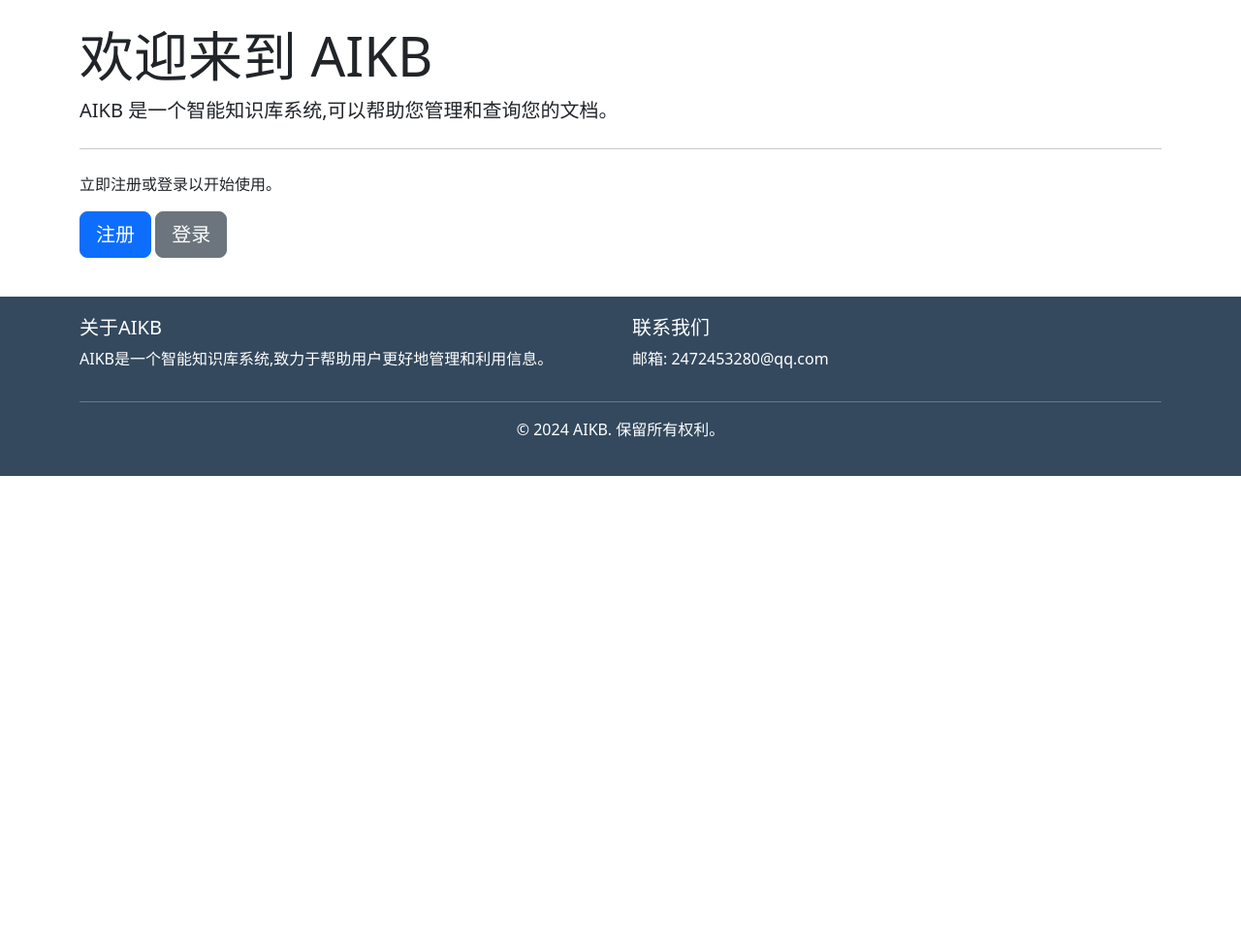
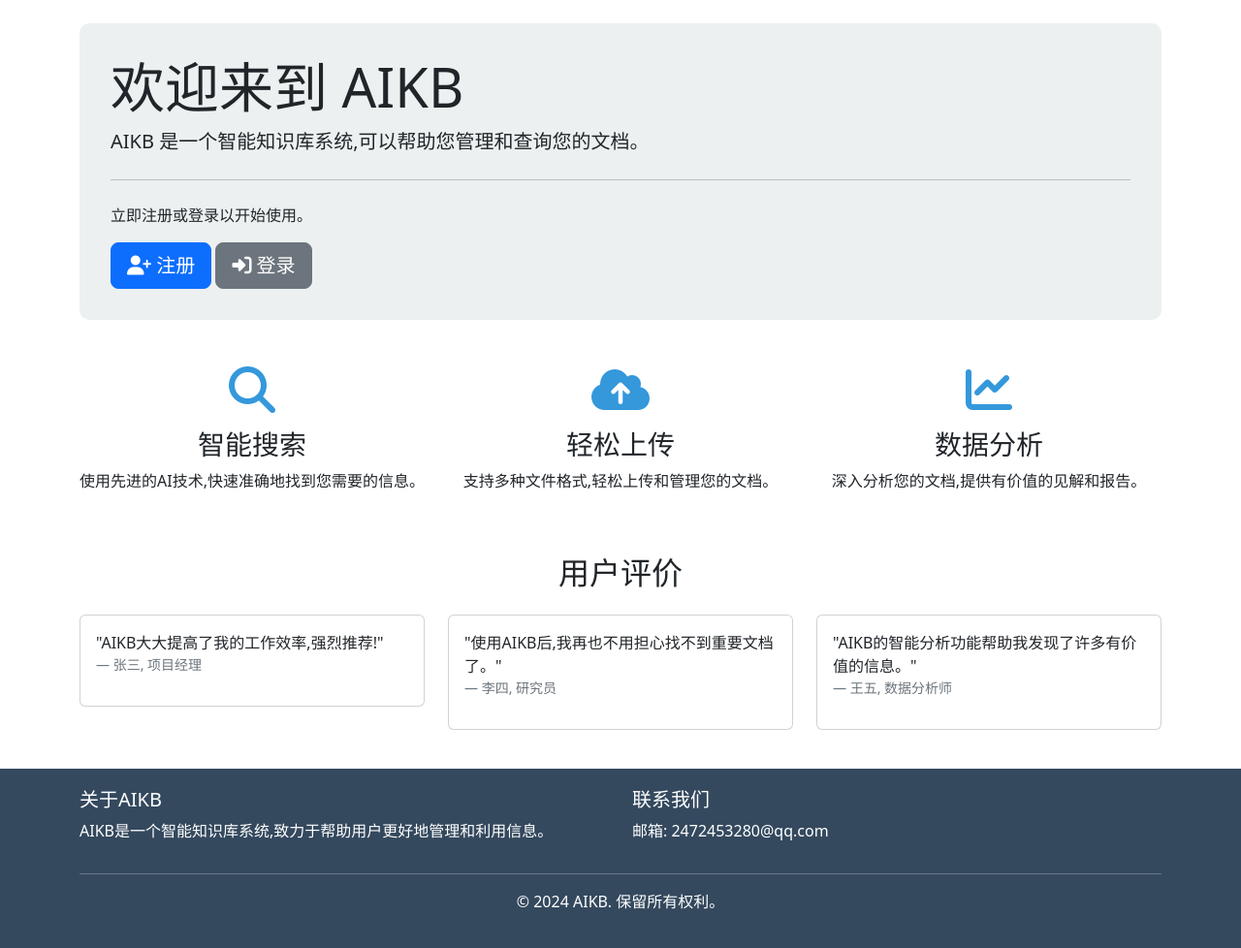
Before and after one commit to Wangyugui1/aibk, a Flask app: page / in a window 1280 px wide. Shown: the part 56-1034 px from the top of the page at 97% size. Before the commit the page ends 547 px from the top, so only its background shows below. Run offline with Flask 2, Linux system fonts and the light colour scheme.

Commit message:
Update index.html

```diff
--- a/app/templates/index.html
+++ b/app/templates/index.html
@@ -2,13 +2,82 @@
 
 {% block title %}首页{% endblock %}
 
+{% block extra_css %}
+<style>
+    /* 自定义首页样式 */
+    .jumbotron {
+        background-color: #ecf0f1;
+        border-radius: 10px;
+        padding: 2rem;
+    }
+    .feature-icon {
+        font-size: 3rem;
+        margin-bottom: 1rem;
+        color: #3498db;
+    }
+</style>
+{% endblock %}
+
 {% block content %}
+<!-- 主要内容区 -->
 <div class="jumbotron">
     <h1 class="display-4">欢迎来到 AIKB</h1>
     <p class="lead">AIKB 是一个智能知识库系统,可以帮助您管理和查询您的文档。</p>
     <hr class="my-4">
     <p>立即注册或登录以开始使用。</p>
-    <a class="btn btn-primary btn-lg" href="{{ url_for('auth.register') }}" role="button">注册</a>
-    <a class="btn btn-secondary btn-lg" href="{{ url_for('auth.login') }}" role="button">登录</a>
+    <a class="btn btn-primary btn-lg" href="{{ url_for('auth.register') }}" role="button">
+        <i class="fas fa-user-plus"></i> 注册
+    </a>
+    <a class="btn btn-secondary btn-lg" href="{{ url_for('auth.login') }}" role="button">
+        <i class="fas fa-sign-in-alt"></i> 登录
+    </a>
+</div>
+
+<!-- 特性介绍 -->
+<div class="row mt-5">
+    <div class="col-md-4 text-center">
+        <i class="fas fa-search feature-icon"></i>
+        <h3>智能搜索</h3>
+        <p>使用先进的AI技术,快速准确地找到您需要的信息。</p>
+    </div>
+    <div class="col-md-4 text-center">
+        <i class="fas fa-cloud-upload-alt feature-icon"></i>
+        <h3>轻松上传</h3>
+        <p>支持多种文件格式,轻松上传和管理您的文档。</p>
+    </div>
+    <div class="col-md-4 text-center">
+        <i class="fas fa-chart-line feature-icon"></i>
+        <h3>数据分析</h3>
+        <p>深入分析您的文档,提供有价值的见解和报告。</p>
+    </div>
+</div>
+
+<!-- 用户评价 -->
+<div class="row mt-5">
+    <h2 class="text-center mb-4">用户评价</h2>
+    <div class="col-md-4">
+        <div class="card">
+            <div class="card-body">
+                <p class="card-text">"AIKB大大提高了我的工作效率,强烈推荐!"</p>
+                <footer class="blockquote-footer">张三, 项目经理</footer>
+            </div>
+        </div>
+    </div>
+    <div class="col-md-4">
+        <div class="card">
+            <div class="card-body">
+                <p class="card-text">"使用AIKB后,我再也不用担心找不到重要文档了。"</p>
+                <footer class="blockquote-footer">李四, 研究员</footer>
+            </div>
+        </div>
+    </div>
+    <div class="col-md-4">
+        <div class="card">
+            <div class="card-body">
+                <p class="card-text">"AIKB的智能分析功能帮助我发现了许多有价值的信息。"</p>
+                <footer class="blockquote-footer">王五, 数据分析师</footer>
+            </div>
+        </div>
+    </div>
 </div>
 {% endblock %}
```
